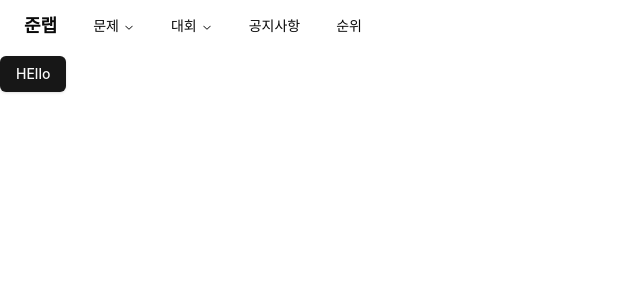
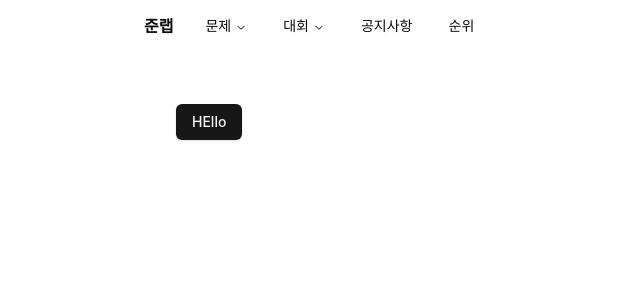
Before and after one commit to sujang958/lyhdm, a Next.js app: page / in a window 1280 px wide. Shown: the top 300 px of the page, without its empty margins (0-640 px from the left). Built offline with nearby package versions, Linux system fonts and the light colour scheme; a web font is replaced by a local one.

Commit message:
fix: fix shrinking issues

```diff
--- a/src/app/page.tsx
+++ b/src/app/page.tsx
@@ -1,9 +1,10 @@
+import Container from "@/components/layouts/Container"
 import { Button } from "@/components/ui/Button"
 
 export default function Home() {
   return (
-    <div>
+    <Container>
       <Button>HEllo</Button>
-    </div>
+    </Container>
   )
 }
--- a/src/components/layouts/TopNav.tsx
+++ b/src/components/layouts/TopNav.tsx
@@ -20,14 +20,13 @@ import Container from "./Container"
 
 export function TopNav() {
   return (
-    <Container className="p-0 left-0 right-0 top-0 fixed bg-white">
-      <NavigationMenu className="pl-2 pr-6 py-2">
-        <NavigationMenuList>
-          <NavigationMenuItem className="px-4">
-            <NavigationMenuLink href="/" className="text-lg font-semibold">
+    <header className="flex flex-col items-center left-0 right-0 top-0 fixed bg-white">
+      <div className="max-w-5xl w-full flex flex-row items-center py-2 px-4">
+        <Link href="/" className="font-semibold">
           준랩
-            </NavigationMenuLink>
-          </NavigationMenuItem>
+        </Link>
+        <NavigationMenu className="ml-4">
+          <NavigationMenuList className="w-full">
             <NavigationMenuItem>
               <NavigationMenuTrigger>문제</NavigationMenuTrigger>
               <NavigationMenuContent>
@@ -65,7 +64,10 @@ export function TopNav() {
                   <ListItem href="/docs/primitives/typography" title="대기업">
                     ㅁㄴㅇㄹ
                   </ListItem>
-                <ListItem href="/docs/primitives/typography" title="올림피아드">
+                  <ListItem
+                    href="/docs/primitives/typography"
+                    title="올림피아드"
+                  >
                     ㅁㄴㅇㄻㄴㄻㄹ
                   </ListItem>
                 </ul>
@@ -111,7 +113,8 @@ export function TopNav() {
             </NavigationMenuItem>
           </NavigationMenuList>
         </NavigationMenu>
-    </Container>
+      </div>
+    </header>
   )
 }
 
```
Lines whose indentation alone changed are shown as unchanged.
